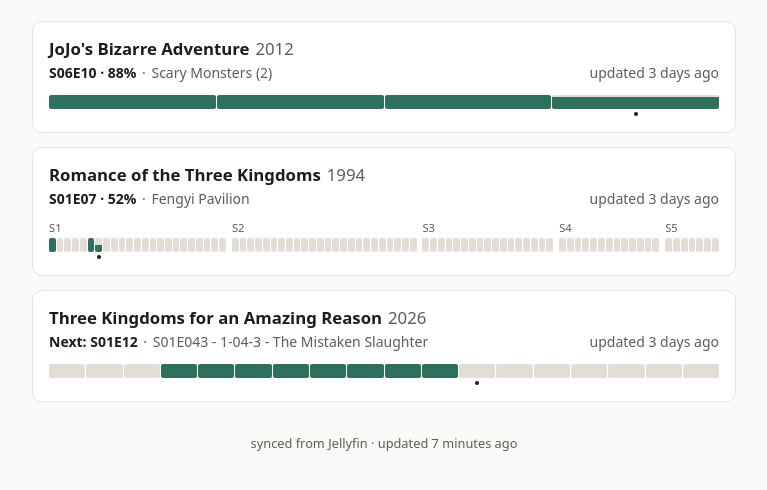
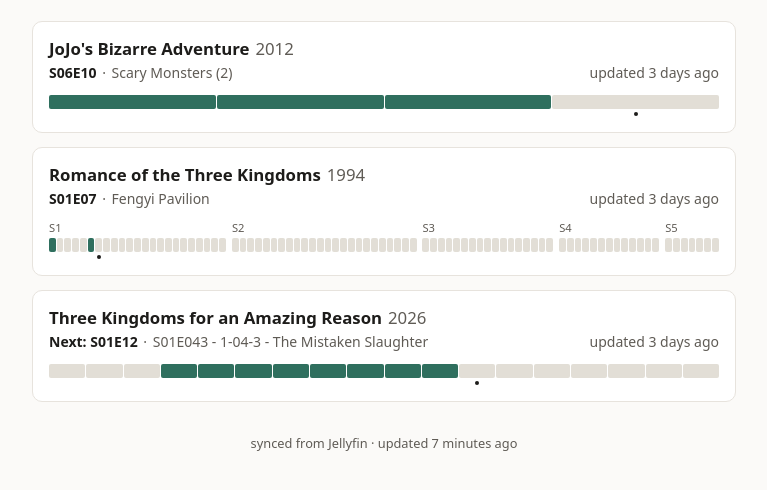
Before and after one commit to tttaaannnggg/watching, a plain HTML site: page index.html in a window 1280 px wide. Shown: the part 94-584 px from the top of the page, without its empty margins (256-1023 px from the left). Drawn offline with Linux system fonts and the light colour scheme.

Commit message:
Drop in-progress percentage; current episode is marked by the dot only

```diff
--- a/app.js
+++ b/app.js
@@ -40,7 +40,7 @@
 
   function stateText(ep) {
     if (ep.state === "watched") return "watched";
-    if (ep.state === "in_progress") return `${ep.pct}%`;
+    if (ep.state === "in_progress") return "watching";
     return "unwatched";
   }
 
@@ -85,7 +85,6 @@
       segs.setAttribute("aria-hidden", "true");
       for (const ep of season.episodes) {
         const seg = el("div", `seg ${ep.state}`);
-        if (ep.state === "in_progress") seg.style.setProperty("--pct", `${ep.pct}%`);
         seg.dataset.i = episodes.length;
         if (show.current && show.current.index === episodes.length) seg.classList.add("current");
         episodes.push(ep);
@@ -105,7 +104,7 @@
   function position(show) {
     const cur = show.current;
     if (!cur) return show.watched === show.total ? "Finished" : "";
-    return cur.state === "in_progress" ? `${code(cur)} · ${cur.pct}%` : `Next: ${code(cur)}`;
+    return cur.state === "in_progress" ? code(cur) : `Next: ${code(cur)}`;
   }
 
   function renderCard(show) {
--- a/style.css
+++ b/style.css
@@ -158,9 +158,6 @@ header.site .sub {
 
 .seg.watched { background: var(--fill); }
 
-.seg.in_progress {
-  background: linear-gradient(to top, var(--fill) var(--pct), var(--track) var(--pct));
-}
 
 /* Current episode: a small dot under its segment, findable even at 2px wide. */
 .seg.current { position: relative; }
```
